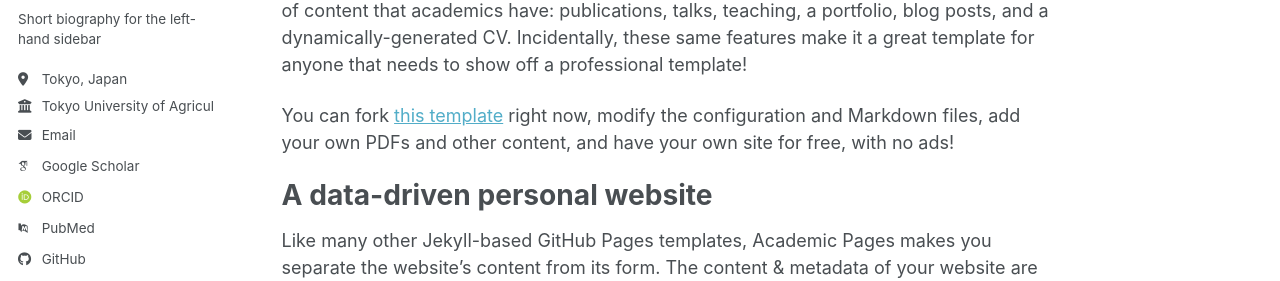
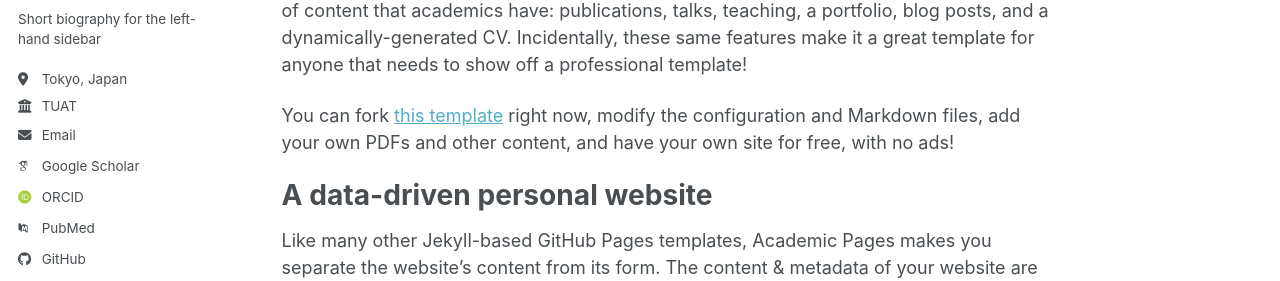
Before and after one commit to nguyenqanh/nguyenqanh.github.io, a Jekyll site: the page built from _pages/about.md, in a window 1280 px wide. Shown: the part 309-590 px from the top of the page. Built offline with Jekyll 4.4.1, drawn with Linux system fonts in a browser that asks for light colours; some web fonts are replaced; a script bundle is joined from its source files by our own code; library files that are not in the unit come from our copies.

Commit message:
Update _config.yml

```diff
--- a/_config.yml
+++ b/_config.yml
@@ -28,17 +28,17 @@ author:
   pronouns         : # example: "she/her"
   bio              : "Short biography for the left-hand sidebar"
   location         : "Tokyo, Japan"
-  employer         : "Tokyo University of Agriculture and Technology"
+  employer         : "TUAT"
   uri              : # URL
   email            : "nguyenqanh1804@gmail.com"
 
   # Academic websites
   academia         : # URL
   arxiv            : # URL - Update with the correct link to your profile
-  googlescholar    : "https://scholar.google.com/citations?user=PS_CX0AAAAAJ"
+  googlescholar    : "https://scholar.google.com/citations?user=AWwYyzcAAAAJ&hl=en"
   inspire-hep      : # URL
   impactstory      : # URL
-  orcid            : "https://orcid.org/yourorcidurl"
+  orcid            : "https://orcid.org/0009-0001-1158-3892"
   semantic         : # URL
   ssrn             : # URL
   pubmed           : "https://www.ncbi.nlm.nih.gov/pubmed/?term=john+snow"
@@ -51,7 +51,7 @@ author:
   bitbucket        : # Username - Update with your username on the site
   codepen          : # Username
   dribbble         : # Username
-  github           : "academicpages"
+  github           : "https://github.com/nguyenqanh"
   kaggle           : # Username
   stackoverflow    : # User number or user number and name (i.e., use "1" or "1/jeff-atwood")
 
```
